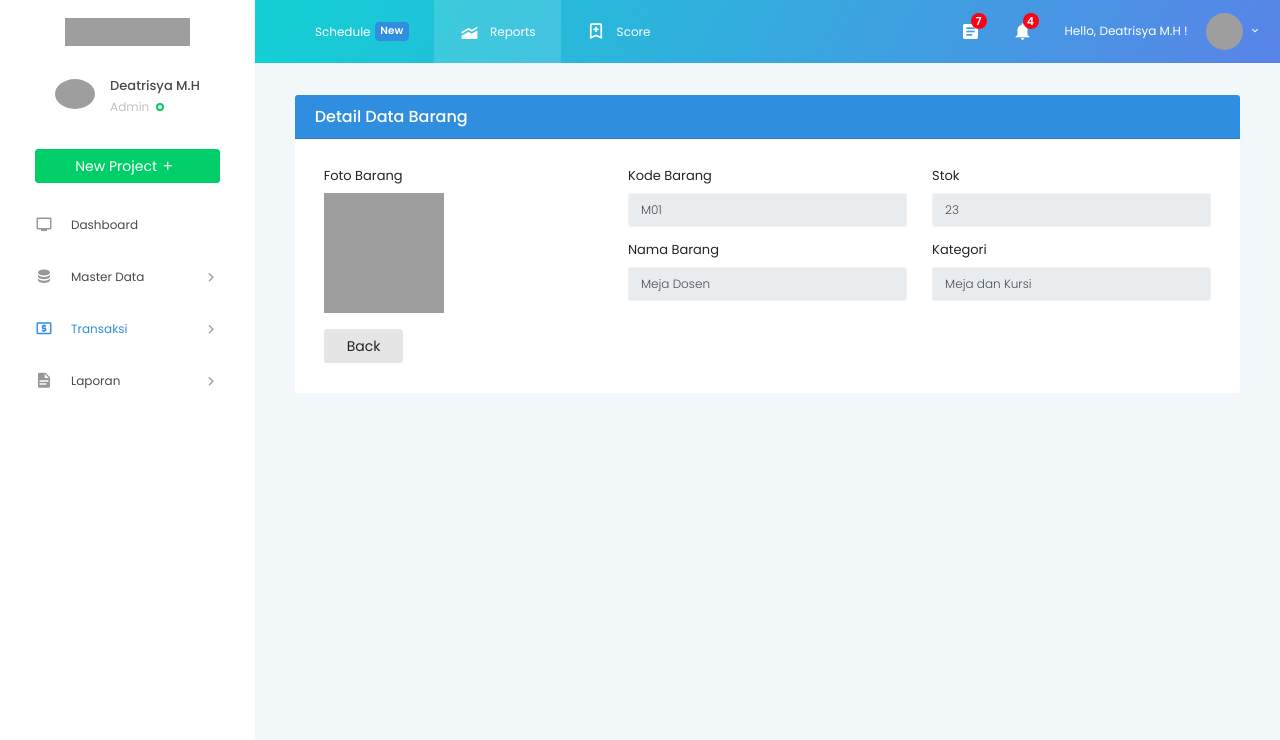
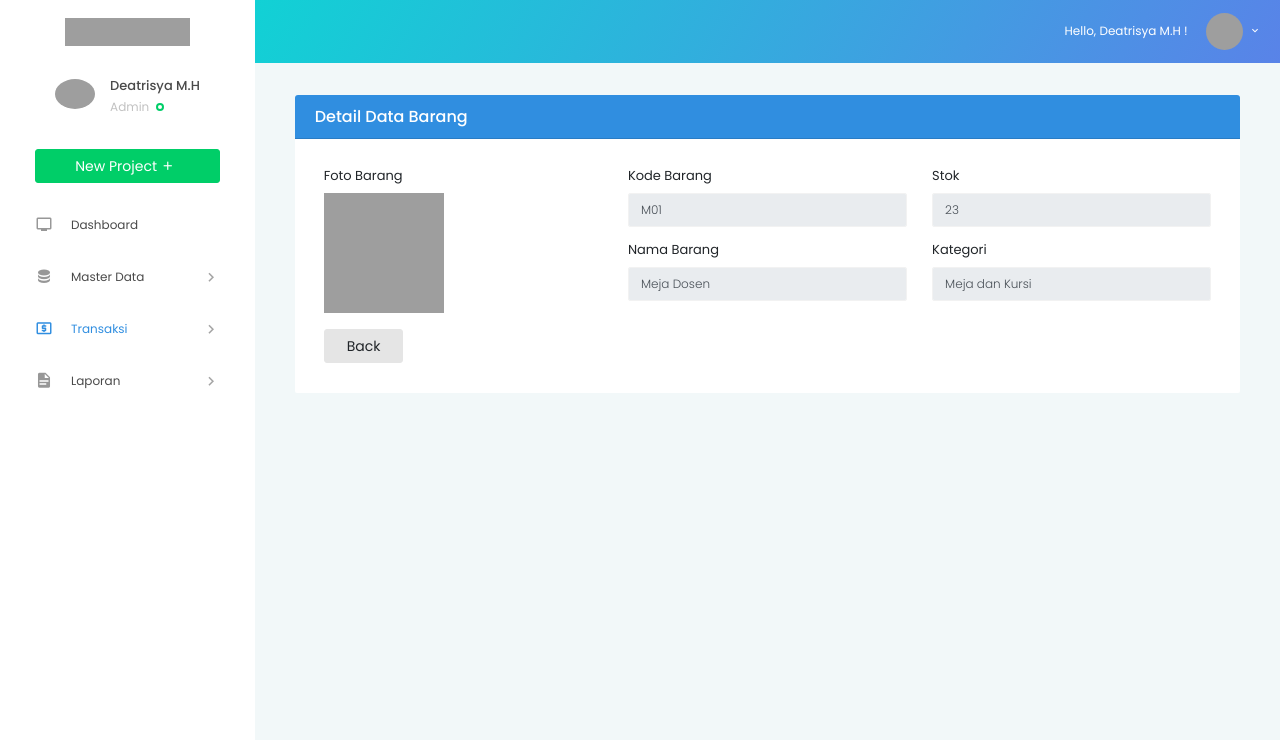
Before and after one commit to deatrisya/PWL_PROJECT, a Laravel app: page /barang/1 in a window 1280 px wide. Shown: the top 740 px of the page. Run offline with Laravel 8, Linux system fonts and the light colour scheme; a user stored in the database is signed in; data comes from the database, SQL or seed files in the repository; some libraries are stand-ins or nearby versions; grey boxes are pictures that could not be loaded.

Commit message:
Delete button no function

```diff
--- a/resources/views/layout/navbar.blade.php
+++ b/resources/views/layout/navbar.blade.php
@@ -5,27 +5,10 @@
         </a>
       </div>
       <div class="navbar-menu-wrapper d-flex align-items-center">
-        <ul class="navbar-nav navbar-nav-left header-links d-none d-md-flex">
-          <li class="nav-item">
-            <a href="#" class="nav-link">Schedule
-              <span class="badge badge-primary ml-1">New</span>
-            </a>
-          </li>
-          <li class="nav-item active">
-            <a href="#" class="nav-link">
-              <i class="mdi mdi-elevation-rise"></i>Reports</a>
-          </li>
-          <li class="nav-item">
-            <a href="#" class="nav-link">
-              <i class="mdi mdi-bookmark-plus-outline"></i>Score</a>
-          </li>
-        </ul>
+
         <ul class="navbar-nav navbar-nav-right">
           <li class="nav-item dropdown">
-            <a class="nav-link count-indicator dropdown-toggle" id="messageDropdown" href="#" data-toggle="dropdown" aria-expanded="false">
-              <i class="mdi mdi-file-document-box"></i>
-              <span class="count">7</span>
-            </a>
+
             <div class="dropdown-menu dropdown-menu-right navbar-dropdown preview-list" aria-labelledby="messageDropdown">
               <div class="dropdown-item">
                 <p class="mb-0 font-weight-normal float-left">You have 7 unread mails
@@ -77,10 +60,6 @@
             </div>
           </li>
           <li class="nav-item dropdown">
-            <a class="nav-link count-indicator dropdown-toggle" id="notificationDropdown" href="#" data-toggle="dropdown">
-              <i class="mdi mdi-bell"></i>
-              <span class="count">4</span>
-            </a>
             <div class="dropdown-menu dropdown-menu-right navbar-dropdown preview-list" aria-labelledby="notificationDropdown">
               <a class="dropdown-item">
                 <p class="mb-0 font-weight-normal float-left">You have 4 new notifications
```
